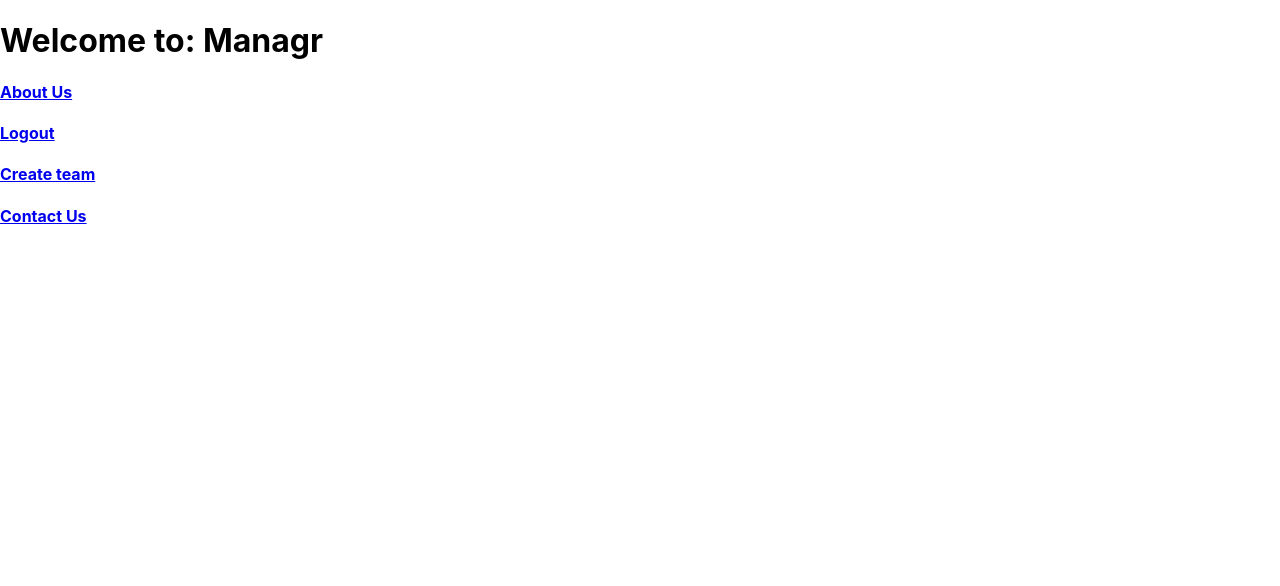
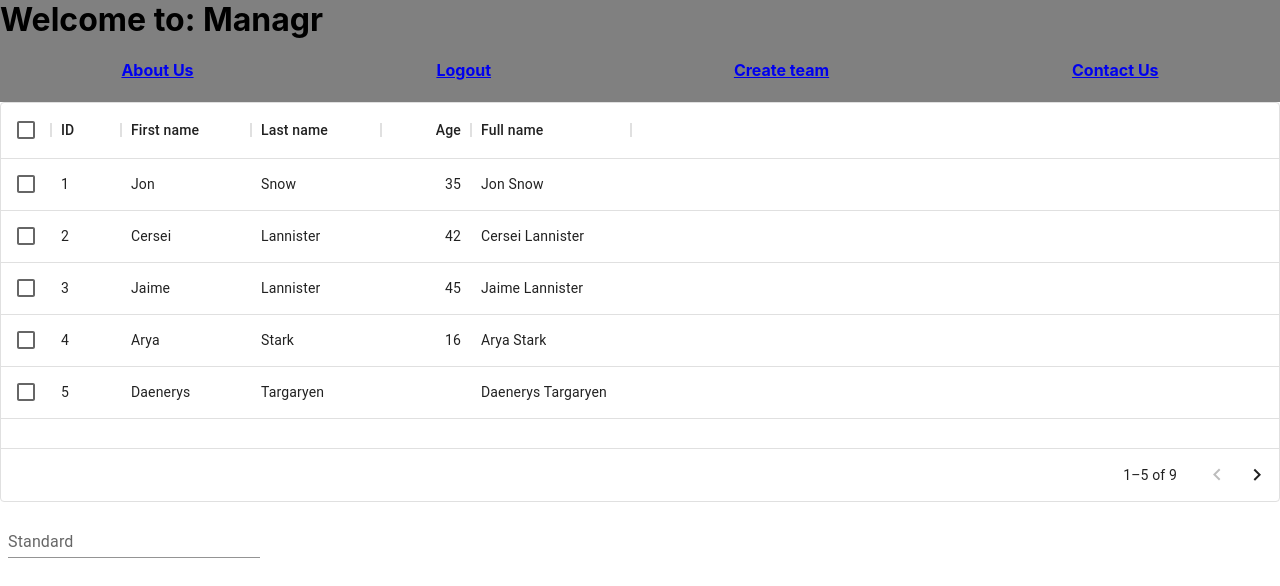
Before and after one commit to oscarcbryant/managr, a React (Create React App) app in the folder client/: page / in a window 1280 px wide. Shown: the top 586 px of the page. Built offline with nearby package versions, Linux system fonts and the light colour scheme.

Commit message:
adding mui components from library to app.js in react

```diff
--- a/client/package.json
+++ b/client/package.json
@@ -4,6 +4,10 @@
   "private": true,
   "dependencies": {
     "@apollo/client": "^3.6.2",
+    "@emotion/react": "^11.9.0",
+    "@emotion/styled": "^11.8.1",
+    "@mui/material": "^5.6.4",
+    "@mui/x-data-grid": "^5.10.0",
     "@testing-library/jest-dom": "^5.16.4",
     "@testing-library/react": "^13.2.0",
     "@testing-library/user-event": "^13.5.0",
--- a/client/src/App.css
+++ b/client/src/App.css
@@ -36,3 +36,13 @@
     transform: rotate(360deg);
   }
 }
+
+h1 {
+  display: block;
+  font-size: 2em;
+  margin-block-start: 0em;
+  margin-block-end: 0em;
+  margin-inline-start: 0px;
+  margin-inline-end: 0px;
+  font-weight: bold;
+}
--- a/client/src/App.js
+++ b/client/src/App.js
@@ -3,8 +3,10 @@ import './App.css';
 import { BrowserRouter as Router, Routes, Route } from 'react-router-dom';
 import Header from './components/Header';
 import Navbar from './components/Navbar';
-import Body from './components/body';
+import Body from './components/Body';
 import Footer from './components/footer';
+import Player from './components/showPlayers/showPlayers.js';
+import Create from './components/createPlayers/createPlayers.js'
 
 
 
@@ -13,6 +15,11 @@ function App() {
     <Router>
       <Header />
       <Navbar />
+      <Routes>
+      </Routes>
+        <Body />
+        <Player />
+        <Create />
   </Router>
   );
 }
--- a/client/src/components/Header.js
+++ b/client/src/components/Header.js
@@ -1,10 +1,13 @@
 import React from 'react';
 import { Link } from "react-router-dom";
+import './styles/Header.css'
 // import './styling/navbar.css'
 
 function Header() {
     return (
-        <h1>Welcome to: Managr</h1>
+        <div className = 'Header'>
+            <h1>Welcome to: Managr</h1>
+        </div>
     );
   }
 
--- a/client/src/components/Navbar.js
+++ b/client/src/components/Navbar.js
@@ -1,7 +1,7 @@
 // import { findByLabelText } from '@testing-library/react';
 import React from 'react';
 import { Link } from "react-router-dom";
-// import './styling/navbar.css'
+import './styles/Navbar.css'
 
 function Navbar() {
     return (
--- a/client/src/components/body.js
+++ b/client/src/components/body.js
@@ -0,0 +1,17 @@
+import React from 'react';
+import { Link } from "react-router-dom";
+import './styles/Body.css'
+
+
+
+function Body() {
+    return (
+        <div className = 'Body'>
+      <div>
+
+      </div>
+        </div>
+    );
+  }
+
+  export default Body;
--- a/client/src/components/createPlayers/createPlayers.js
+++ b/client/src/components/createPlayers/createPlayers.js
@@ -0,0 +1,18 @@
+import * as React from 'react';
+import Box from '@mui/material/Box';
+import TextField from '@mui/material/TextField';
+
+export default function BasicTextFields() {
+  return (
+    <Box
+      component="form"
+      sx={{
+        '& > :not(style)': { m: 1, width: '25ch' },
+      }}
+      noValidate
+      autoComplete="off"
+    >
+      <TextField id="standard-basic" label="Standard" variant="standard" />
+    </Box>
+  );
+}
--- a/client/src/components/showPlayers/showPlayers.js
+++ b/client/src/components/showPlayers/showPlayers.js
@@ -0,0 +1,49 @@
+import * as React from 'react';
+import { DataGrid } from '@mui/x-data-grid';
+
+const columns = [
+  { field: 'id', headerName: 'ID', width: 70 },
+  { field: 'firstName', headerName: 'First name', width: 130 },
+  { field: 'lastName', headerName: 'Last name', width: 130 },
+  {
+    field: 'age',
+    headerName: 'Age',
+    type: 'number',
+    width: 90,
+  },
+  {
+    field: 'fullName',
+    headerName: 'Full name',
+    description: 'This column has a value getter and is not sortable.',
+    sortable: false,
+    width: 160,
+    valueGetter: (params) =>
+      `${params.row.firstName || ''} ${params.row.lastName || ''}`,
+  },
+];
+
+const rows = [
+  { id: 1, lastName: 'Snow', firstName: 'Jon', age: 35 },
+  { id: 2, lastName: 'Lannister', firstName: 'Cersei', age: 42 },
+  { id: 3, lastName: 'Lannister', firstName: 'Jaime', age: 45 },
+  { id: 4, lastName: 'Stark', firstName: 'Arya', age: 16 },
+  { id: 5, lastName: 'Targaryen', firstName: 'Daenerys', age: null },
+  { id: 6, lastName: 'Melisandre', firstName: null, age: 150 },
+  { id: 7, lastName: 'Clifford', firstName: 'Ferrara', age: 44 },
+  { id: 8, lastName: 'Frances', firstName: 'Rossini', age: 36 },
+  { id: 9, lastName: 'Roxie', firstName: 'Harvey', age: 65 },
+];
+
+export default function DataTable() {
+  return (
+    <div style={{ height: 400, width: '100%' }}>
+      <DataGrid
+        rows={rows}
+        columns={columns}
+        pageSize={5}
+        rowsPerPageOptions={[5]}
+        checkboxSelection
+      />
+    </div>
+  );
+}
--- /dev/null
+++ b/client/src/components/styles/Header.css
@@ -0,0 +1,3 @@
+.Header {
+    background-color: grey;
+}
--- /dev/null
+++ b/client/src/components/styles/Navbar.css
@@ -0,0 +1,10 @@
+#links {
+    display: flex;
+    flex-direction: row;
+    justify-content: flex-end;
+    justify-content: space-around;
+}
+
+.navbar {
+    background-color: grey;
+}
```
Also changed, not shown: client/src/components/styles/Body.css (added), 1 other file (tests, documents, lock files or other folders).
